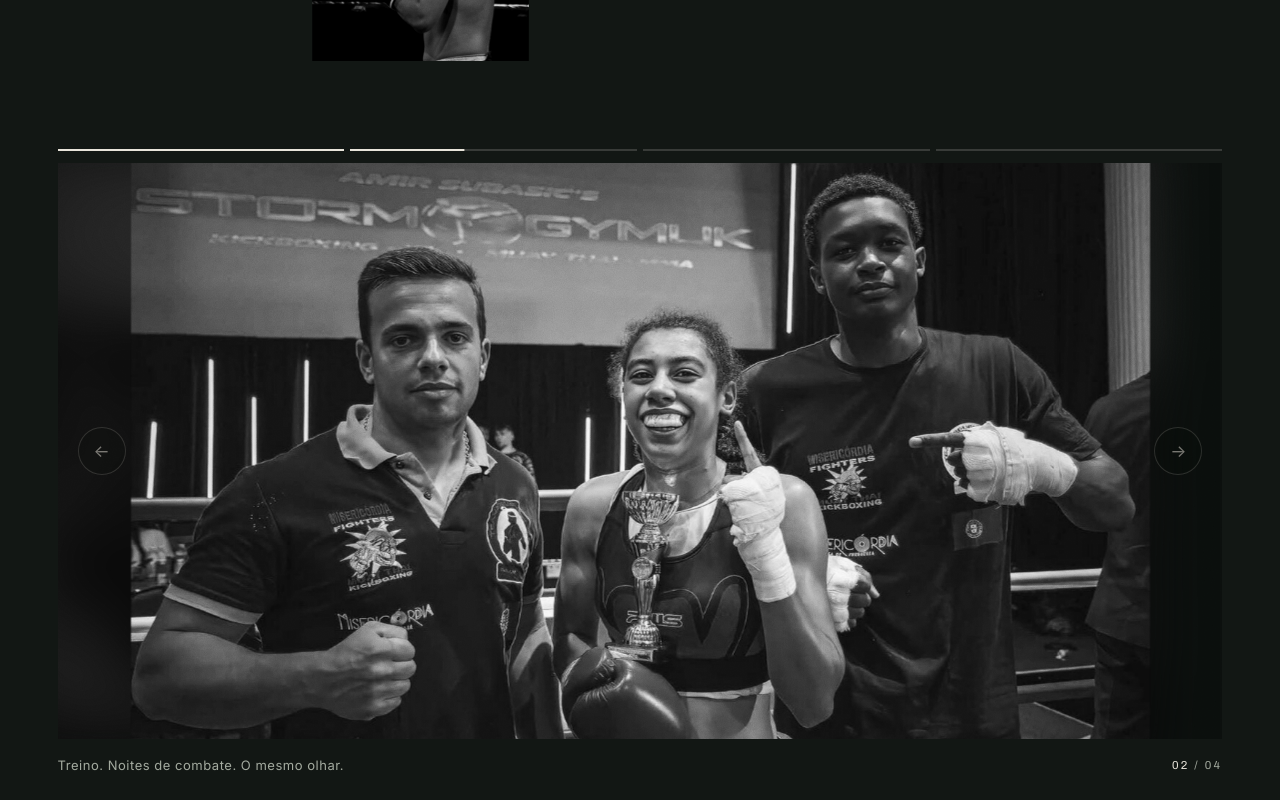
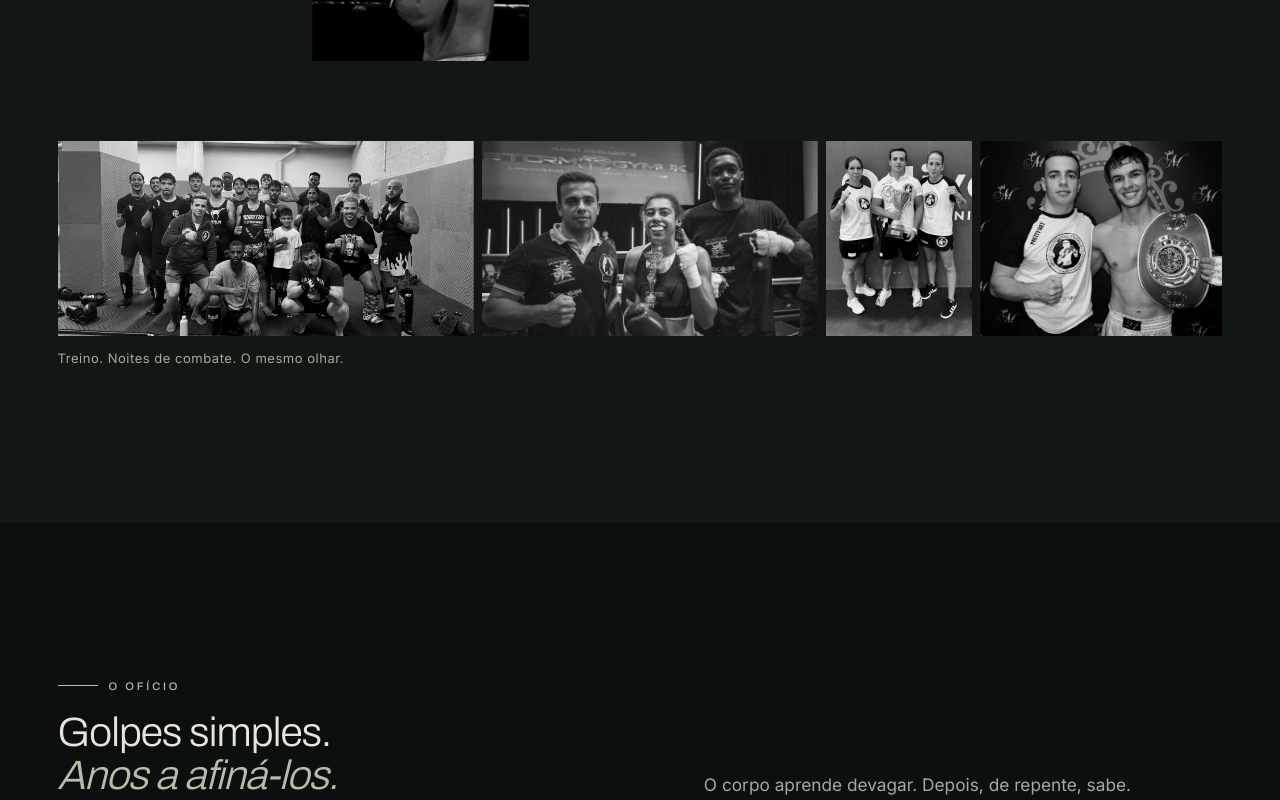
Before and after one commit to Ecletica-web/JCJardins, a React (Vite) app: page / in a window 1280 px wide. Shown: the part 2700-3500 px from the top of the page. Built offline with nearby package versions, Linux system fonts and the light colour scheme.

Commit message:
About: photos side by side again; slideshow removed
Co-Authored-By: Claude Fable 5.1 <noreply@anthropic.com>
Claude-Session: https://claude.ai/code/session_012zf4ZoktvuwNzybibVqi8D

```diff
--- a/src/components/Slideshow.jsx
+++ /dev/null
@@ -1,130 +0,0 @@
-import { useCallback, useEffect, useRef, useState } from 'react';
-import { getImage } from '../content/images.js';
-import { useAlt, useContent } from '../i18n.jsx';
-
-/* One photo at a time: slow crossfade with a gentle zoom, progress
-   segments at the top, prev/next, counter. Autoplays (pauses on hover,
-   focus or when off screen); no autoplay under reduced motion.
-   Each photo is shown whole over a blurred, darkened copy of itself,
-   so portrait and landscape images both fit without bad crops. */
-
-const DURATION = 5000;
-
-export default function Slideshow({ images, label, caption }) {
-  const altFor = useAlt();
-  const { ui } = useContent();
-  const [index, setIndex] = useState(0);
-  const [paused, setPaused] = useState(false);
-  const [visible, setVisible] = useState(false);
-  const [reduce, setReduce] = useState(false);
-  const rootRef = useRef(null);
-  const count = images.length;
-
-  const go = useCallback((i) => setIndex(((i % count) + count) % count), [count]);
-
-  useEffect(() => {
-    setReduce(!!window.matchMedia?.('(prefers-reduced-motion: reduce)').matches);
-    const node = rootRef.current;
-    if (!node || !('IntersectionObserver' in window)) {
-      setVisible(true);
-      return undefined;
-    }
-    const io = new IntersectionObserver(([e]) => setVisible(e.isIntersecting), { threshold: 0.3 });
-    io.observe(node);
-    return () => io.disconnect();
-  }, []);
-
-  const playing = !paused && visible && !reduce;
-
-  useEffect(() => {
-    if (!playing) return undefined;
-    const t = window.setTimeout(() => go(index + 1), DURATION);
-    return () => window.clearTimeout(t);
-  }, [playing, index, go]);
-
-  const swipe = useRef(null);
-  const onPointerDown = (e) => {
-    swipe.current = { x: e.clientX, y: e.clientY };
-  };
-  const onPointerUp = (e) => {
-    const s = swipe.current;
-    swipe.current = null;
-    if (!s) return;
-    const dx = e.clientX - s.x;
-    const dy = e.clientY - s.y;
-    if (Math.abs(dx) > 40 && Math.abs(dx) > Math.abs(dy)) go(dx < 0 ? index + 1 : index - 1);
-  };
-
-  const onKey = (e) => {
-    if (e.key === 'ArrowRight') {
-      e.preventDefault();
-      go(index + 1);
-    } else if (e.key === 'ArrowLeft') {
-      e.preventDefault();
-      go(index - 1);
-    }
-  };
-
-  return (
-    <section
-      ref={rootRef}
-      className={`slides ${playing ? 'is-playing' : ''}`}
-      aria-roledescription="carousel"
-      aria-label={label}
-      onMouseEnter={() => setPaused(true)}
-      onMouseLeave={() => setPaused(false)}
-      onFocus={() => setPaused(true)}
-      onBlur={(e) => !e.currentTarget.contains(e.relatedTarget) && setPaused(false)}
-      onKeyDown={onKey}
-    >
-      <div className="slides__progress" aria-hidden="true">
-        {images.map((key, i) => (
-          <span key={key} className={`slides__seg ${i < index ? 'is-done' : ''} ${i === index ? 'is-active' : ''}`}>
-            <span className="slides__fill" style={{ animationDuration: `${DURATION}ms` }} />
-          </span>
-        ))}
-      </div>
-
-      <div
-        className="slides__stage"
-        aria-live={playing ? 'off' : 'polite'}
-        onPointerDown={onPointerDown}
-        onPointerUp={onPointerUp}
-        onPointerCancel={() => (swipe.current = null)}
-      >
-        {images.map((key, i) => {
-          const img = getImage(key);
-          if (!img) return null;
-          const active = i === index;
-          return (
-            <figure
-              key={key}
-              className={`slides__slide ${active ? 'is-active' : ''}`}
-              role="group"
-              aria-roledescription="slide"
-              aria-label={`${i + 1} / ${count}`}
-              aria-hidden={!active}
-            >
-              <img className="slides__backdrop" src={img.src} alt="" aria-hidden="true" loading="lazy" />
-              <img className="slides__img" src={img.src} alt={altFor(key, img.alt)} loading={i === 0 ? 'eager' : 'lazy'} />
-            </figure>
-          );
-        })}
-        <span className="slides__grain photo__grain" aria-hidden="true" />
-        <button type="button" className="slides__btn slides__btn--prev" onClick={() => go(index - 1)} aria-label={ui.prev}>
-          <span aria-hidden="true">←</span>
-        </button>
-        <button type="button" className="slides__btn slides__btn--next" onClick={() => go(index + 1)} aria-label={ui.next}>
-          <span aria-hidden="true">→</span>
-        </button>
-      </div>
-
-      <div className="slides__bar">
-        <p className="slides__caption">{caption}</p>
-        <span className="slides__count" aria-hidden="true">
-          {String(index + 1).padStart(2, '0')} <span>/ {String(count).padStart(2, '0')}</span>
-        </span>
-      </div>
-    </section>
-  );
-}
--- a/src/views/landing/About.jsx
+++ b/src/views/landing/About.jsx
@@ -1,5 +1,4 @@
 import Photo from '../../components/Photo.jsx';
-import Slideshow from '../../components/Slideshow.jsx';
 import SectionTitle from './SectionTitle.jsx';
 import Disclosure from '../../components/Disclosure.jsx';
 import { useContent } from '../../i18n.jsx';
@@ -51,8 +50,17 @@ export default function About() {
         </div>
       </div>
 
-      <div className="wrap about__slides">
-        <Slideshow images={record.photos.map((ph) => ph.image)} label={ui.slidesLabel} caption={record.caption} />
+      <div className="wrap">
+        <figure className="about__record">
+          <div className="record__row">
+            {record.photos.map((ph) => (
+              <div key={ph.image} className={`record__item record__item--${ph.slot}`} style={{ '--ar': ph.ratio }}>
+                <Photo image={ph.image} ratio={`${ph.ratio} / 1`} sizes="(min-width: 64rem) 30vw, 70vw" />
+              </div>
+            ))}
+          </div>
+          <figcaption className="record__caption soft">{record.caption}</figcaption>
+        </figure>
       </div>
     </section>
   );
```
